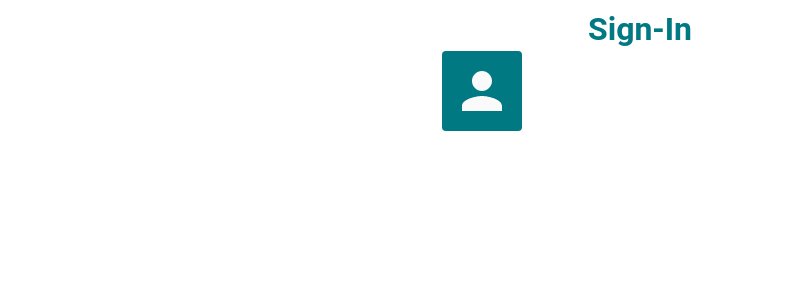
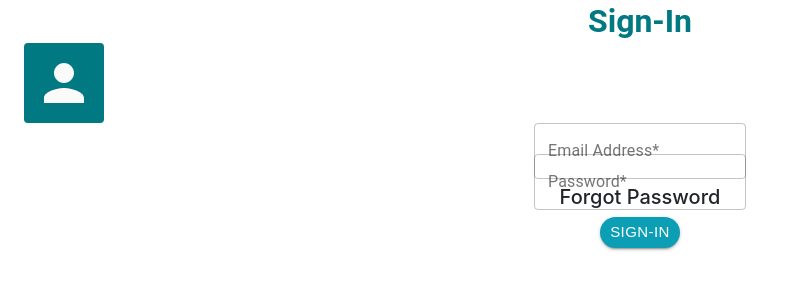
Before and after one commit to Igor-Orescanin/final_project, a React (Create React App) app in the folder client/: page / in a window 1280 px wide. Shown: the top 300 px of the page, without its empty margins (0-785 px from the left). Built offline with nearby package versions, Linux system fonts and the light colour scheme.

Commit message:
added input fields

```diff
--- a/client/package.json
+++ b/client/package.json
@@ -9,6 +9,7 @@
     "@testing-library/react": "^11.2.6",
     "@testing-library/user-event": "^12.8.3",
     "axios": "^0.21.1",
+    "bootstrap": "^4.6.0",
     "react": "^17.0.2",
     "react-dom": "^17.0.2",
     "react-scripts": "4.0.3",
--- a/client/src/components/SignIn.js
+++ b/client/src/components/SignIn.js
@@ -2,16 +2,17 @@ import React from 'react'
 
 //styles
 import { makeStyles } from '@material-ui/core/styles'; //generel
-import{Container} from '@material-ui/core'
+import { Container } from '@material-ui/core'
 import Typography from '@material-ui/core/Typography'; //Typography
 import AccountCircleIcon from '@material-ui/icons/AccountCircle'; //icon
 import Button from '@material-ui/core/Button'; //button
 import Avatar from '@material-ui/core/Avatar'; //avatar
 import useStyles from './styles';
+import 'bootstrap/dist/css/bootstrap.min.css';
+import TextField from '@material-ui/core/TextField';
 
 
-
-import { createMuiTheme,ThemeProvider } from '@material-ui/core';
+import { createMuiTheme, ThemeProvider } from '@material-ui/core';
 
 
 
@@ -20,15 +21,24 @@ const SignIn = () => {
     const classes = useStyles();
 
     return (
-        <Container component="main" maxWidth="xs" >
-       <Typography className={classes.typography} component="h1" variant="h5">
-          Sign-In
+        <Container component="main">
+            <Typography className={classes.typography} component="h1" variant="h5">
+                Sign-In
         </Typography>
+            <Avatar variant='rounded' className={classes.myColor} >
+                {/* <AccountCircleIcon className={classes.otherColor} fontSize="large"/>  */}
 
-             <Avatar variant='rounded' className={classes.myColor} >
-                 {/* <AccountCircleIcon className={classes.otherColor} fontSize="large"/>  */}
+            </Avatar>
 
-             </Avatar>
+
+            <TextField className={classes.textfield} id="outlined-basic" label="Email Address*" variant="outlined" /> <br />
+            <TextField className={classes.textfield} id="outlined-basic" label="Password*" variant="outlined" />
+
+                <h5 >Forgot Password</h5>
+                <Button className={classes.button} variant="contained" color="primary">Sign-In</Button>
+
+
+
 
 
 
--- a/client/src/components/styles.js
+++ b/client/src/components/styles.js
@@ -23,6 +23,23 @@ export default makeStyles((theme)=>({
       color: "#007982",
       fontSize:'32px',
       fontWeight:'bold'
+    },
+    button: {
+      fontFamily: ("Roboto", "Helvetica", "Arial", 'sans-serif'),
+      padding: 0,
+      backgroundColor: "#0C9EB5",
+      color:'white',
+      width: '80px',
+      height: '31px',
+      borderRadius: '20px',
+      fontSize: '15px'
+    },
+    textfield: {
+      padding: 0,
+      width: '212px',
+      height: '31px',
+      margin: '20px',
+      borderRadius: '3px'
     }
 }))
 
```
Also changed, not shown: client/src/App.css (line endings or trailing spaces), 1 other file (tests, documents, lock files or other folders).
